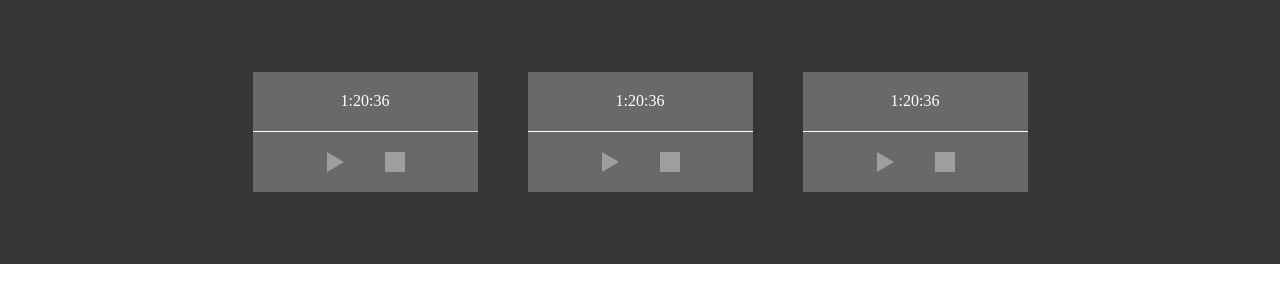
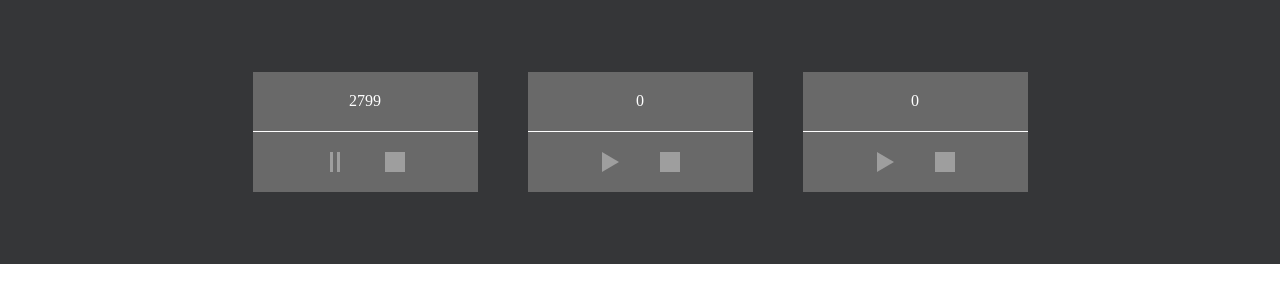
Before and after one commit to vatosarmat/vue_timers, a Vue app: page / in a window 1280 px wide. Both pictures are taken after a click on the button 335 px from the left and 161 px from the top of the page. Shown: the top 302 px of the page. Built offline with nearby package versions, Linux system fonts and the light colour scheme.

Commit message:
Timer running

```diff
--- a/package.json
+++ b/package.json
@@ -9,6 +9,7 @@
     "preview": "vite preview"
   },
   "dependencies": {
+    "@vueuse/core": "^9.13.0",
     "sass": "^1.60.0",
     "vue": "^3.2.47"
   },
--- a/src/components/Timer.vue
+++ b/src/components/Timer.vue
@@ -1,14 +1,14 @@
 <template>
   <div :class="$style.root">
-    <div :class="$style.display">1:20:36</div>
+    <div :class="$style.display">{{ displayDuration }}</div>
     <div :class="$style.buttons">
-      <IconButton v-if="isRunning">
+      <IconButton @click="onPauseClick" v-if="isActive">
         <Pause />
       </IconButton>
-      <IconButton v-else>
+      <IconButton @click="onRunClick" v-else>
         <Triangle />
       </IconButton>
-      <IconButton>
+      <IconButton @click="onResetClick">
         <Square />
       </IconButton>
     </div>
@@ -16,13 +16,44 @@
 </template>
 
 <script setup lang="ts">
+import { ref } from 'vue'
+import { useRafFn } from '@vueuse/core'
+
 import IconButton from './controls/IconButton.vue'
 import Triangle from './icons/Triangle.vue'
 import Pause from './icons/Pause.vue'
 import Square from './icons/Square.vue'
-import { ref } from 'vue'
 
-const isRunning = ref(false)
+const runMoment = ref<null | number>(null)
+const collectedDuration = ref(0)
+const displayDuration = ref(0)
+
+const { pause, resume, isActive } = useRafFn(
+  () => {
+    if (runMoment.value !== null) {
+      displayDuration.value = Date.now() - runMoment.value + collectedDuration.value
+    }
+  },
+  { immediate: false }
+)
+
+const onRunClick = () => {
+  runMoment.value = Date.now()
+  resume()
+}
+
+const onPauseClick = () => {
+  pause()
+  collectedDuration.value = displayDuration.value
+  runMoment.value = null
+}
+
+const onResetClick = () => {
+  pause()
+  runMoment.value = null
+  displayDuration.value = 0
+  collectedDuration.value = 0
+}
 </script>
 
 <style module lang="scss">
@@ -33,6 +64,7 @@ const isRunning = ref(false)
   height: map-get($layout, block, height);
   background-color: map-get($palette, gray, timerBg);
 }
+
 .display {
   flex-grow: 1;
   display: flex;
@@ -43,6 +75,7 @@ const isRunning = ref(false)
   border-color: map-get($palette, gray, white);
   color: map-get($palette, gray, white);
 }
+
 .buttons {
   flex-grow: 1;
   display: flex;
```
Also changed, not shown: 1 other file (tests, documents, lock files or other folders).
